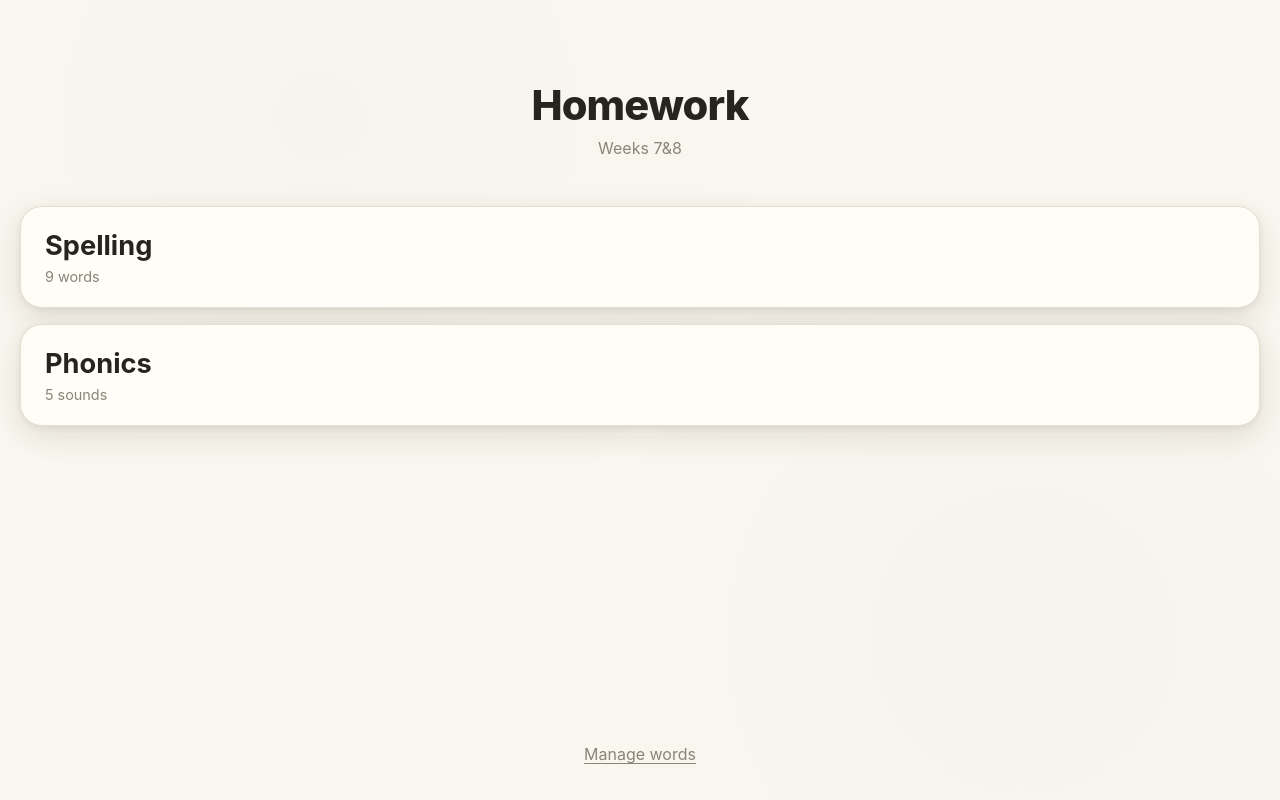
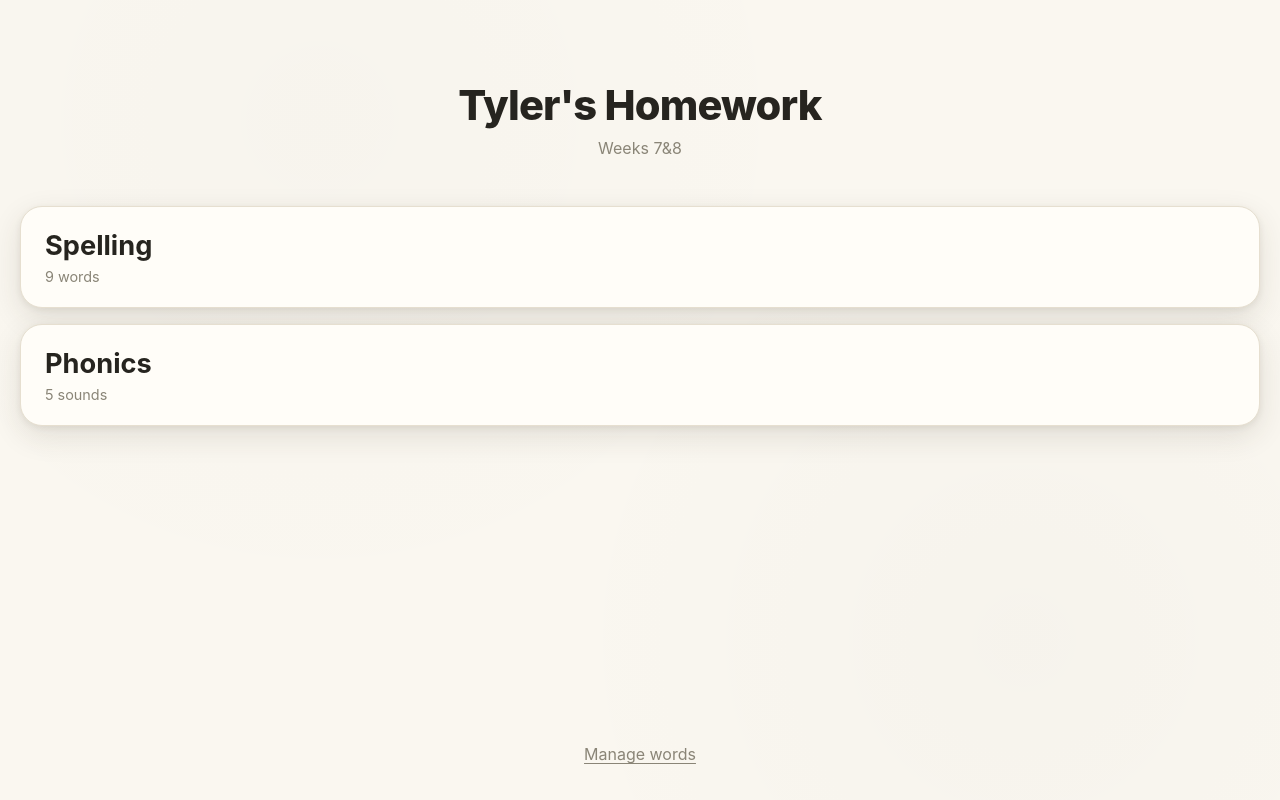
Before and after one commit to davidcorne/homework-assistant, a website: page index.html in a window 1280 px wide. Drawn offline with Linux system fonts and the light colour scheme.

Commit message:
Change app title from 'Homework' to 'Tyler's Homework'

```diff
--- a/index.html
+++ b/index.html
@@ -19,7 +19,7 @@
     <!-- HOME -->
     <section class="screen is-active" id="screen-home">
       <header class="home-head">
-        <h1 class="app-title">Homework</h1>
+        <h1 class="app-title">Tyler's Homework</h1>
         <p class="app-sub" id="home-set-name"></p>
       </header>
 
```
